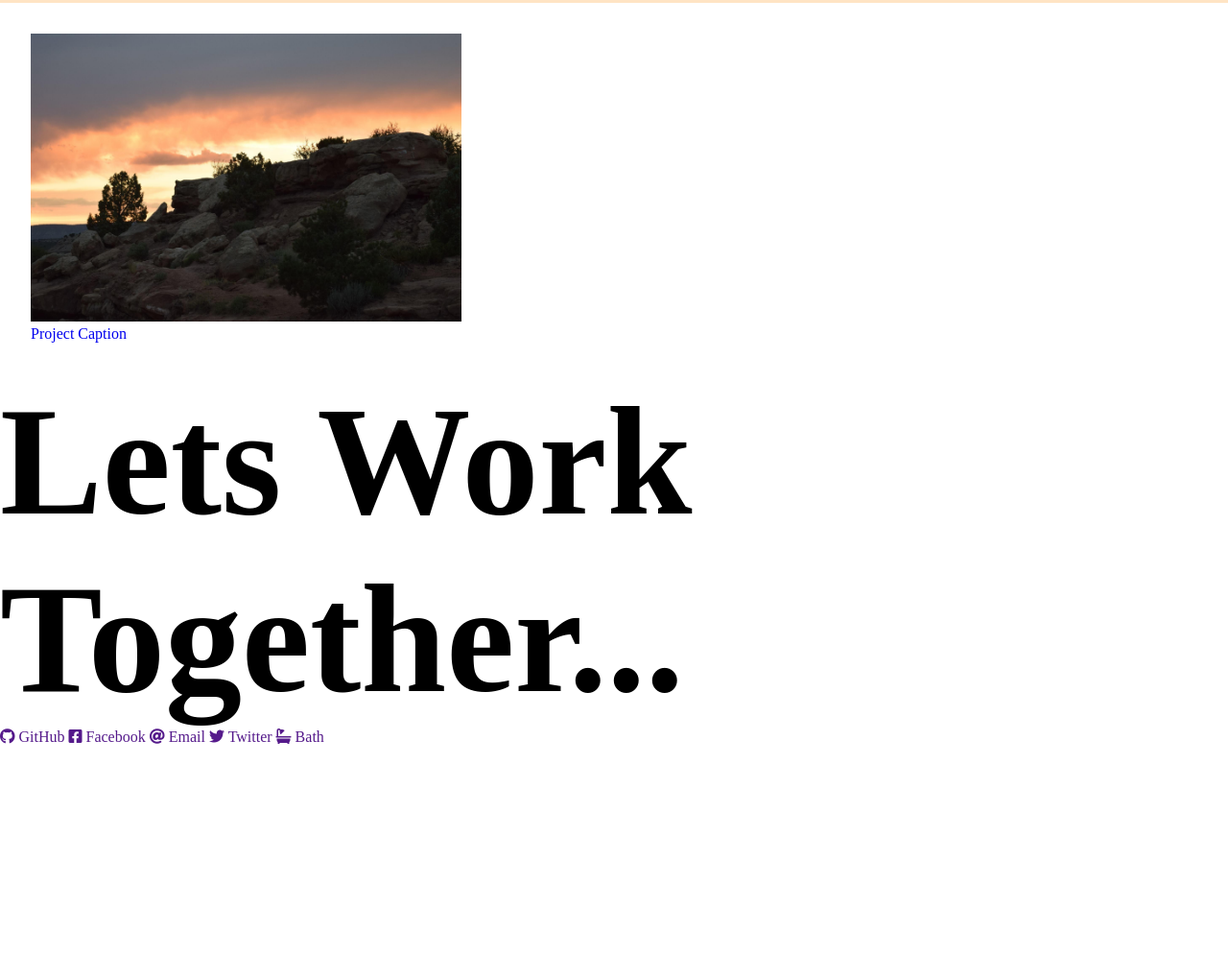
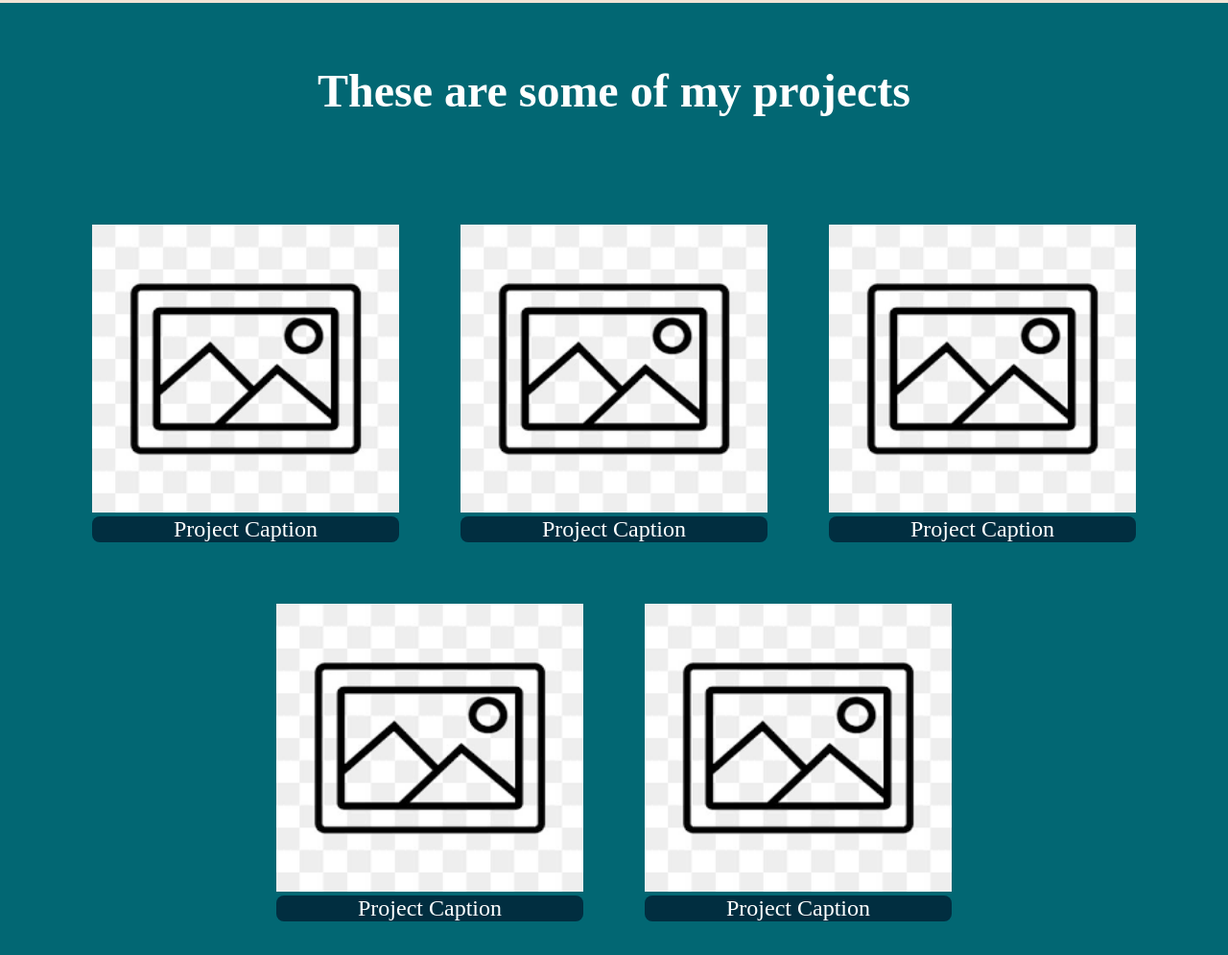
Before and after one commit to jtuttle1234/DGM1600-001-PersonalPorfolio, a plain HTML site: page index.html in a window 1280 px wide. Shown: the part 797-1792 px from the top of the page at 96% size. Before the commit the page ends 1574 px from the top, so only its background shows below. Drawn offline with Linux system fonts and the light colour scheme.

Commit message:
2/17/22 class

```diff
--- a/index.html
+++ b/index.html
@@ -1,26 +1,24 @@
 <!DOCTYPE html>
 <html lang="en">
+
 <head>
   <meta charset="UTF-8" />
   <meta http-equiv="X-UA-Compatible" content="IE=edge" />
   <meta name="viewport" content="width=device-width, initial-scale=1.0" />
   <link href="style.css" rel="stylesheet" />
   <title>Jackson Tuttle's Personal Portfolio</title>
-    <link
-  rel="stylesheet"
-  href="https://use.fontawesome.com/releases/v5.8.2/css/all.css"
-  integrity="sha384-oS3vJWv+0UjzBfQzYUhtDYW+Pj2yciDJxpsK1OYPAYjqT085Qq/1cq5FLXAZQ7Ay"
-  crossorigin="anonymous"
-/>
+  <link rel="stylesheet" href="https://use.fontawesome.com/releases/v5.8.2/css/all.css"
+    integrity="sha384-oS3vJWv+0UjzBfQzYUhtDYW+Pj2yciDJxpsK1OYPAYjqT085Qq/1cq5FLXAZQ7Ay" crossorigin="anonymous" />
 </head>
+
 <body>
   <nav id="navbar">
     <ul class="navList">
       <li>
         <a href="#welcome-section">About Me</a>
       </li>
-        <li><a href="#welcome-section">My Projects</a></li>
-        <li><a href="#welcome-section">Contact Info</a></li>
+      <li><a href="#projects">My Projects</a></li>
+      <li><a href="#contact">Contact Info</a></li>
     </ul>
   </nav>
 
@@ -29,9 +27,35 @@
   </section>
 
   <section id="projects">
+    <h2>These are some of my projects</h2>
+    <div class="project-tiles">
       <figure class="project-tile">
-        <a href="/valentine/">
-          <img src="/images/sunset.JPG" alt="sunset picture" height="300px" />
+        <a href="#">
+          <img src="images/placeholder.png" alt="sunset picture" height="300px" />
+          <figcaption>Project Caption</figcaption>
+      </figure>
+      </a>
+      <figure class="project-tile">
+        <a href="#">
+          <img src="images/placeholder.png" alt="sunset picture" height="300px" />
+          <figcaption>Project Caption</figcaption>
+      </figure>
+      </a>
+      <figure class="project-tile">
+        <a href="#">
+          <img src="images/placeholder.png" alt="sunset picture" height="300px" />
+          <figcaption>Project Caption</figcaption>
+      </figure>
+      </a>
+      <figure class="project-tile">
+        <a href="#">
+          <img src="images/placeholder.png" alt="sunset picture" height="300px" />
+          <figcaption>Project Caption</figcaption>
+      </figure>
+      </a>
+      <figure class="project-tile">
+        <a href="#">
+          <img src="images/placeholder.png" alt="sunset picture" height="300px" />
           <figcaption>Project Caption</figcaption>
       </figure>
       </a>
@@ -40,25 +64,30 @@
   <section id="contact">
     <h1>Lets Work Together...</h1>
     <div class="contact-links">
-        <a id="profile-link" href="" target="_blank">
+      <a class="contact-details" id="profile-link" href="https://github.com/jtuttle1234" target="_blank">
         <i class="fab fa-github"></i> GitHub
       </a>
-        <a href="" target="_blank">
+      <a class="contact-details" href="https://www.facebook.com/jackson.tuttle.52" target="_blank">
         <i class="fab fa-facebook-square"></i> Facebook
       </a>
-        <a href="" target="_blank">
+      <a class="contact-details" href="mailto:example@example.com" target="_blank">
         <i class="fas fa-at"></i> Email
       </a>
-        <a href="" target="_blank">
+      <a class="contact-details" href="https://twitter.com/?lang=en" target="_blank">
         <i class="fab fa-twitter"></i> Twitter
       </a>
-        <a href="" target="_blank">
+      <a class="contact-details" href="tel:801-867-5309" target="_blank">
         <i class="fas fa-bath"></i> Bath
       </a>
     </div>
 
   </section>
+  <footer>
+    <h3>**this is just a fake Portfolio. All the projects and contact details given arent real. &copy;2022 Jackson
+      Tuttle UVU</h3>
+  </footer>
 
   <script src="https://cdn.freecodecamp.org/testable-projects-fcc/v1/bundle.js"></script>
 </body>
+
 </html>
--- a/style.css
+++ b/style.css
@@ -1,6 +1,9 @@
 :root {
-    --main-blue: rgb(58, 75, 131);
+    --main-medblue: #026773;
     --main-white: white;
+    --main-bisque: #F2E3D5;
+    --main-lightblue: #3CA6A6;
+    --main-darkblue: #012E40;
 }
 
 a {
@@ -12,15 +15,20 @@ a {
     padding: 0;
 }
 
+html {
+    box-sizing: border-box;
+    scroll-behavior: smooth;
+}
 
 #navbar {
     display: flex;
     justify-content: flex-end;
-    background-color: var(--main-blue);
+    background-color: var(--main-darkblue);
     position: fixed;
     top: 0;
     left: 0;
     width: 100%;
+    font-size: xx-large;
 }
 
 .navList a {
@@ -31,11 +39,11 @@ a {
 
 
 .navList a:hover{
-    background-color: rgb(45, 34, 105);
+    background-color: var(--main-medblue);
 }
 
 #welcome-section {
-    background-color: bisque;
+    background-color: var(--main-bisque);
     height: 100vh;
     display: flex;
     flex-direction: column;
@@ -44,17 +52,81 @@ a {
 }
 
 h1 {
-    font-size: 10rem;
+    font-size: 4rem;
+    padding: 4rem;
+    color: white;
 }
-
+h2 {
+    padding: 4rem;
+    font-size: 3rem;
+    color: white;
+}
 ul {
     display: flex;
     list-style-type: none;
 }
 
+#projects {
+    display: flex;
+    flex-direction: column;
+    align-items: center;
+    background-color: var(--main-medblue);
+}
+
+.project-tiles {
+    display: flex;
+    flex-wrap: wrap;
+    justify-content: center;
+    padding: 1rem;
+}
+
+#contact {
+    text-align: center;
+    background-color: var(--main-lightblue);
+    font-size: xx-large;
+    padding: 4rem;
+}
+
+.contact-links {
+    display: flex;
+    justify-content: center;
+
+}
+
+.contact-links a{
+    padding: 3rem;
+}
+
+footer {
+    padding: 1rem;
+    text-align: center;
+    background-color: var(--main-bisque);
+}
+
 figure {
     margin: 2rem;
 }
+
+figure img {
+    width: 20rem;
+}
+
+figcaption {
+    background-color: var(--main-darkblue);
+    text-align: center;
+    color: white;
+    border-radius: .5rem;
+    font-size: 1.5rem;
+}
+
+.contact-details {
+    transition: transform 0.3s ease-out;
+}
+
+
+.contact-details:hover {
+    transform: translateY(8px);
+  }
 
 
 @media (max-width: 75em) {
@@ -65,4 +137,4 @@ figure {
         html {
           font-size: 40%;
           background-color: black;
-        }
+        }}}
```
Also changed, not shown: images/placeholder.png (added). Lines whose indentation alone changed are shown as unchanged.
